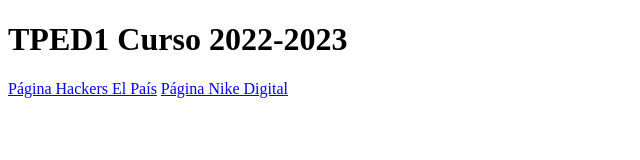
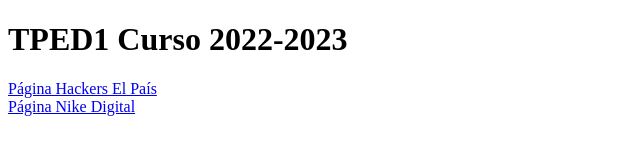
Before and after one commit to marinacpe/tped1-2022-23, a plain HTML site: page index.html in a window 1280 px wide. Shown: the whole page, without its empty margins (0-640 px from the left). Drawn offline with Linux system fonts and the light colour scheme.

Commit message:
Update index.html

```diff
--- a/index.html
+++ b/index.html
@@ -9,7 +9,7 @@
 <body>
     <h1>TPED1 Curso 2022-2023</h1>
 
-    <a href="elpais/index.html">Página Hackers El País</a>
+    <a href="elpais/index.html">Página Hackers El País</a><br>
     <a href="nike/primera pagina.html">Página Nike Digital</a>
 </body>
 </html>
```
